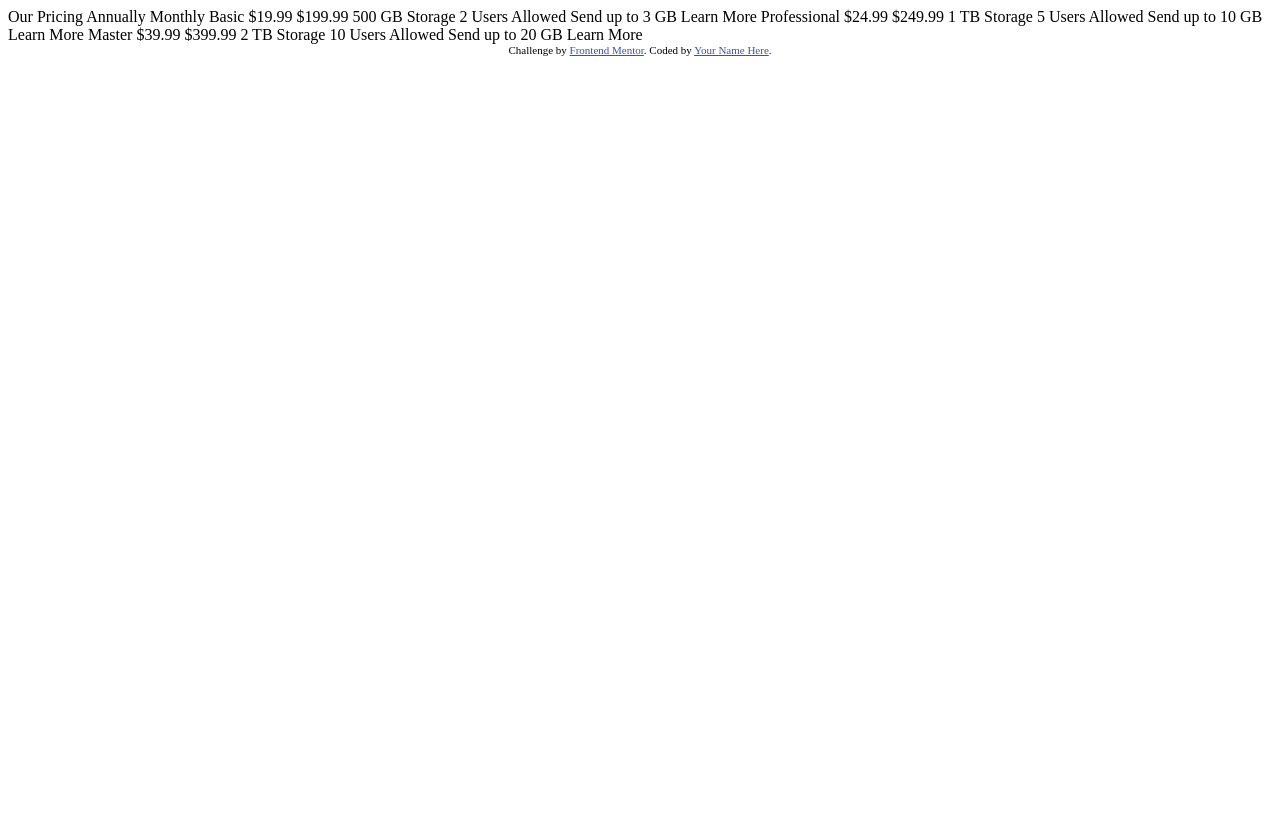
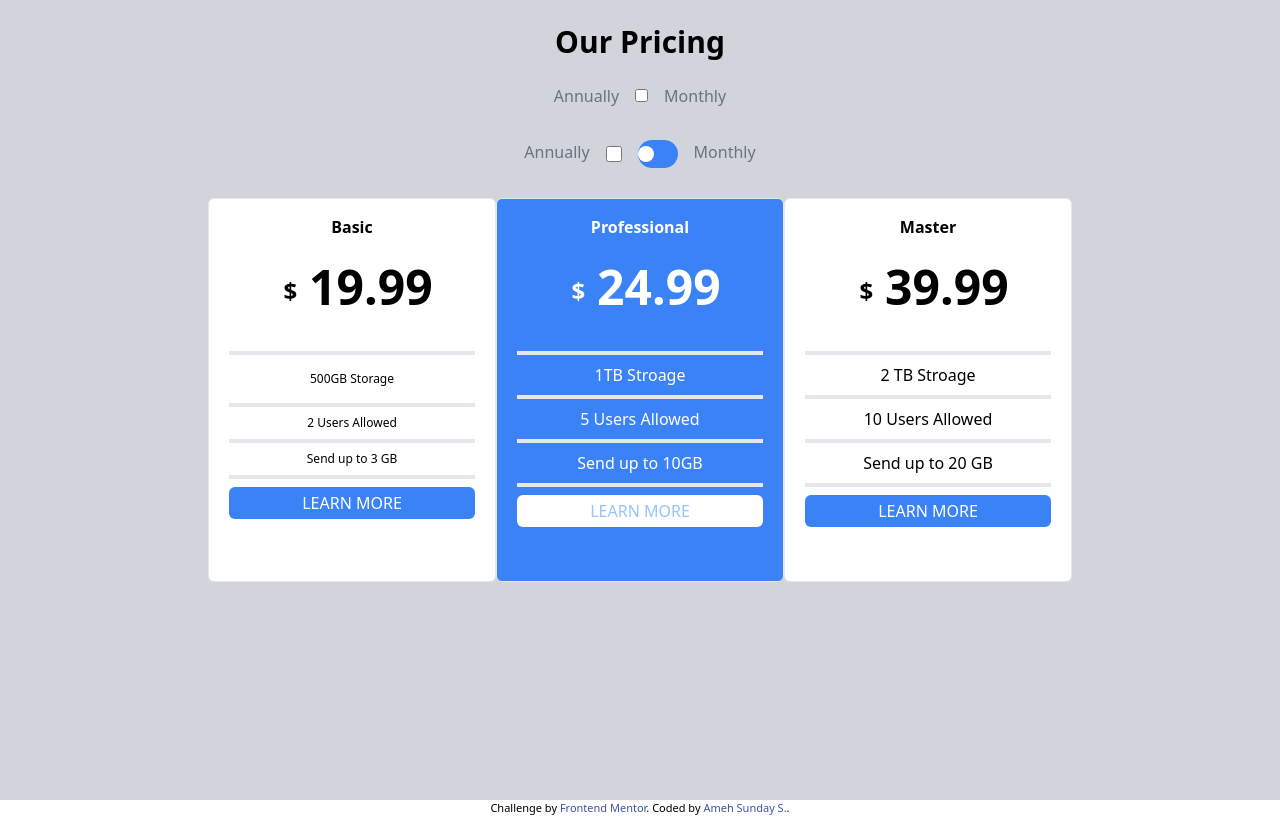
Before and after one commit to Amehson1/Pricing_component_with_toggle, a plain HTML site: page index.html in a window 1280 px wide. Drawn offline with nearby package versions, Linux system fonts and the light colour scheme.

Commit message:
second commit

```diff
--- a/index.html
+++ b/index.html
@@ -5,9 +5,10 @@
   <meta name="viewport" content="width=device-width, initial-scale=1.0"> <!-- displays site properly based on user's device -->
 
   <link rel="icon" type="image/png" sizes="32x32" href="./images/favicon-32x32.png">
+  <script src="https://cdn.tailwindcss.com"></script>
   <link rel="stylesheet"href="./style.css">
 
-  <title>Frontend Mentor | [Challenge Name Here]</title>
+  <title>Frontend Mentor | [Ameh Sunday S.]</title>
 
   <!-- Feel free to remove these styles or customise in your own stylesheet 👍 -->
   <style>
@@ -15,7 +16,103 @@
     .attribution a { color: hsl(228, 45%, 44%); }
   </style>
 </head>
+
 <body>
+  <!-- The heading -->
+  <div class="bg-gray-300 min-h-screen">
+      <p class="flex justify-center text-3xl pb-6 pt-6 font-bold">Our Pricing</p>
+
+      <div class="pricing-options flex justify-center mb-8">
+          <span class="text-gray-500">Annually</span>
+          <div class="toggle-switch mx-4">
+            <input type="checkbox" class="toggle-switch-checkbox" id="toggle-switch-price">
+            <label class="toggle-switch-label" for="toggle-switch-price">
+              <span class="toggle-switch-inner"></span>
+              <span class="toggle-switch-switch"></span>
+            </label>
+          </div>
+          <span class="text-gray-500">Monthly</span>
+        </div>
+
+
+
+      <div class="flex justify-center space-x-4 pb-6">
+          <p id="annually" class="text-gray-500">Annually</p>
+          <div><input type="checkbox" class="toggle-switch-checkbox     w-4 h-4 bg-white rounded-full right-2  bg-blue-500 rounded-full w-10 h-7 text-white" id="toggle-switch-price"></div>
+
+          <button id="toggleButton" class="bg-blue-500 rounded-full w-10 h-7 text-white">
+              <div id="toggleIndicator" class="w-4 h-4 bg-white rounded-full right-2"></div>
+          </button>
+          <p id="monthly" class="text-gray-500">Monthly</p>
+      </div>
+      <!-- <div class=" flex h-72 row grid col-1/3"> -->
+          <!-- Content for Basic Plan -->
+          <div class="flex justify-center">
+              <div class="w-72 h-82 bg-white pl-5 pr-5 border rounded-md space-y-2">
+                  <p class="flex justify-center p-4 font-bold">Basic</p>
+                  <div class="flex justify-center pb-6">
+                      <p class="p-3 text-2xl font-bold">$</p>
+                      <p class="text-5xl font-bold">19.99</p>
+                  </div>
+                  <div class="border-2 mx-15"></div>
+                  <p class="flex justify-center text-xs p-2">500GB Storage</p>
+                  <div class="border-2 mx-15"></div>
+                  <p class="flex justify-center text-xs">2 Users Allowed</p>
+                  <div class="border-2 mx-15"></div>
+                  <p class="flex justify-center text-xs">Send up to 3 GB</p>
+                  <div class="border-2 mx-15"></div>
+                  <div class="flex justify-center bg-blue-500 rounded-md text-white pb-1 pt-1 mt-6"><button>LEARN MORE</button></div>
+              </div>
+              <!-- Content for Professional Plan -->
+              <div class="w-72 h-96 bg-blue-500 border rounded-md pl-5 pr-5 space-y-2">
+                  <p class="flex justify-center text-white p-4 font-bold">Professional</p>
+                  <div class="flex justify-center pb-6">
+                      <p class="p-3 text-2xl font-bold text-white">$</p>
+                      <p class="text-5xl font-bold text-white">24.99</p>
+                  </div>
+                  <div class="border-2 mx-15"></div>
+                  <p class="flex justify-center text-white">1TB Stroage</p>
+                  <div class="border-2 mx-15"></div>
+                  <p class="flex justify-center text-white">5 Users Allowed</p>
+                  <div class="border-2 mx-15"></div>
+                  <p class="flex justify-center text-white">Send up to 10GB</p>
+                  <div class="border-2 mx-15"></div>
+                  <div class="flex justify-center text-black border-white rounded-md text-blue-300 bg-white pb-1 pt-1 mt-4"><button>LEARN MORE</button></div>
+              </div>
+              <!-- Content for Master Plan -->
+              <div class="w-72 h-82 bg-white border rounded-md pl-5 pr-5 space-y-2">
+                  <p class="flex justify-center p-4 font-bold">Master</p>
+                  <div class="flex justify-center pb-6">
+                      <p class="p-3 text-2xl font-bold">$</p>
+                      <p class="text-5xl font-bold">39.99</p>
+                  </div>
+                  <div class="border-2 mx-15"></div>
+                  <p class="flex justify-center text-black">2 TB Stroage</p>
+                  <div class="border-2 mx-15"></div>
+                  <p class="flex justify-center text-black">10 Users Allowed</p>
+                  <div class="border-2 mx-15"></div>
+                  <p class="flex justify-center text-black">Send up to 20 GB</p>
+                  <div class="border-2 mx-15"></div>
+                  <div class="flex justify-center border-blue-100 bg-blue-500 rounded-md text-white pb-1 pt-1 mt-4"><button>LEARN MORE</button></div>
+              </div>
+          </div>
+
+
+      <!-- </div> -->
+  </div>
+
+  <script src="./java.js"></script>
+
+  <div class="attribution">
+    Challenge by <a href="https://www.frontendmentor.io?ref=challenge" target="_blank">Frontend Mentor</a>.
+    Coded by <a href="#">Ameh Sunday S.</a>.
+  </div>
+</body>
+
+
+
+
+<!-- <body>
 
   Our Pricing
   Annually
@@ -49,5 +146,5 @@
     Challenge by <a href="https://www.frontendmentor.io?ref=challenge" target="_blank">Frontend Mentor</a>.
     Coded by <a href="#">Your Name Here</a>.
   </div>
-</body>
+</body> -->
 </html>
--- a/style.css
+++ b/style.css
@@ -0,0 +1,10 @@
+:root{
+    --font:'Montserrat';
+    --font-size: 15PX;
+    --gradient-begin: hsl(236, 72%, 79%);
+    --gradient-end: hsl(237, 63%, 45%);
+    --light-blue: hsl(240, 78%, 98%);
+    --light-grayish-blue: hsl(234, 14%, 74%);
+    --grayish-blue: hsl(233, 13%, 49%);
+    --dark-grayish-blue:hsl(232, 13%, 33%);
+}
```
